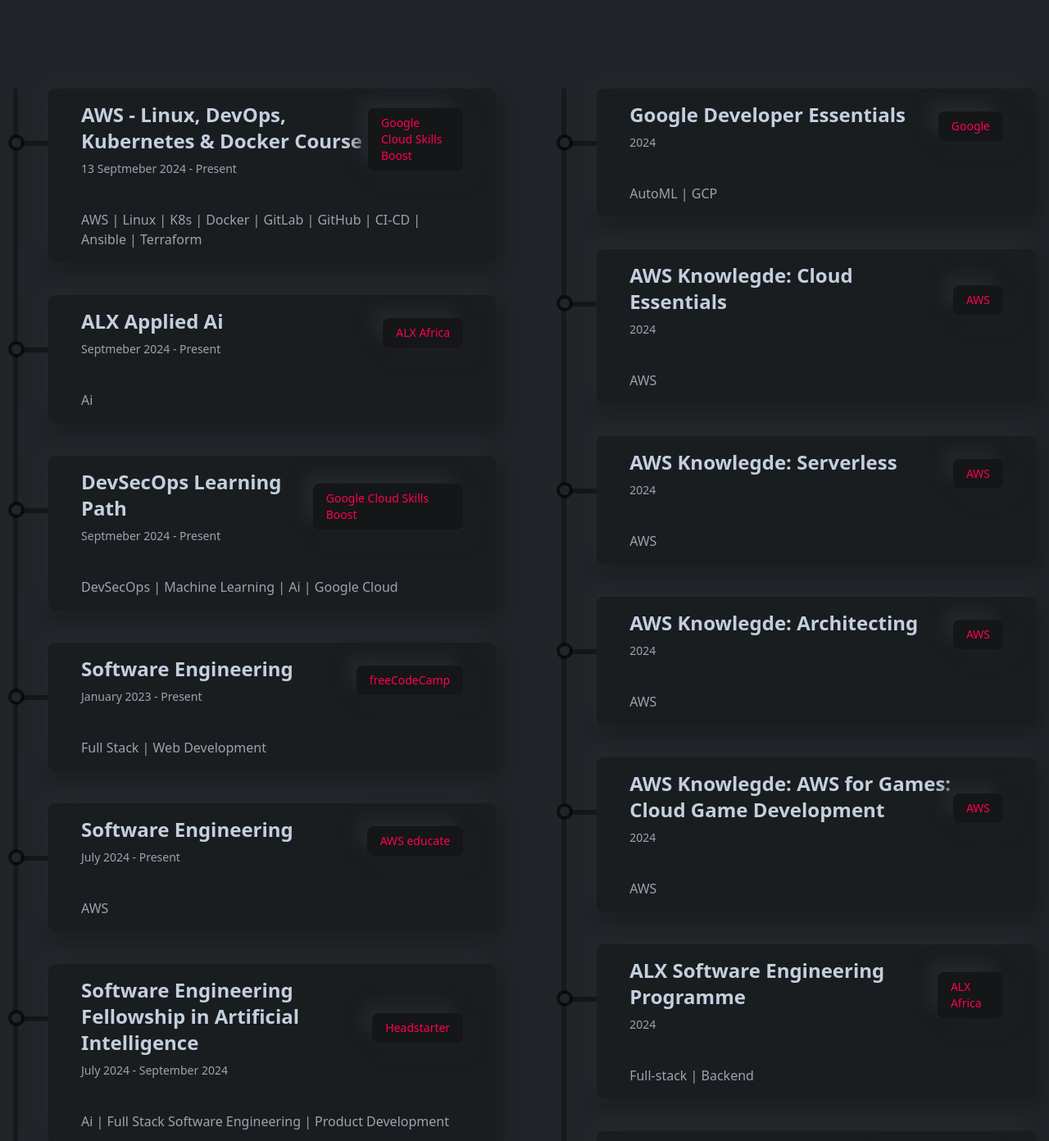
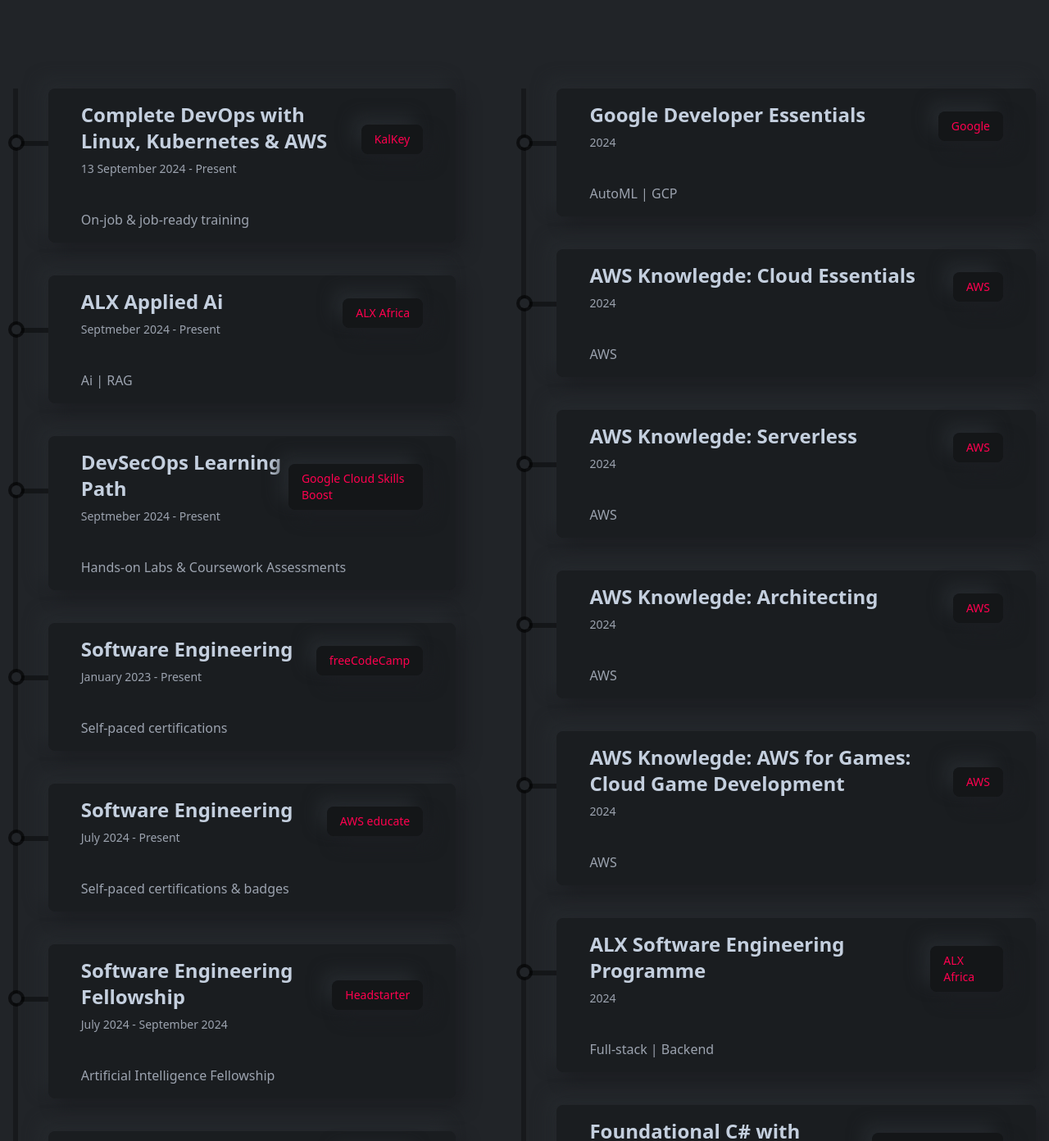
Before and after one commit to bshongwe/personal-portfolio-2024, a React (Create React App) app: page / in a window 1280 px wide. Shown: the part 4375-5767 px from the top of the page at 82% size. Built offline with nearby package versions, Linux system fonts and the light colour scheme.

Commit message:
Update: corrected errors and  typos

```diff
--- a/src/components/resume/Education.js
+++ b/src/components/resume/Education.js
@@ -17,40 +17,40 @@
         </div>
         <div className="mt-6 lgl:mt-14 w-full h-[Auto] border-l-[6px] border-l-black border-opacity-30 flex flex-col gap-10">
           <ResumeCard
-            title="AWS - Linux, DevOps, Kubernetes & Docker Course"
-            subTitle="13 Septmeber 2024 - Present"
-            result="Google Cloud Skills Boost"
-            des="AWS | Linux | K8s | Docker | GitLab | GitHub | CI-CD | Ansible | Terraform"
+            title="Complete DevOps with Linux, Kubernetes & AWS"
+            subTitle="13 September 2024 - Present"
+            result="KalKey"
+            des="On-job & job-ready training"
           />
           <ResumeCard
             title="ALX Applied Ai"
             subTitle="Septmeber 2024 - Present"
             result="ALX Africa"
-            des="Ai"
+            des="Ai | RAG"
           />
           <ResumeCard
             title="DevSecOps Learning Path"
             subTitle="Septmeber 2024 - Present"
             result="Google Cloud Skills Boost"
-            des="DevSecOps | Machine Learning | Ai | Google Cloud"
+            des="Hands-on Labs & Coursework Assessments"
           />
           <ResumeCard
             title="Software Engineering"
             subTitle="January 2023 - Present"
             result="freeCodeCamp"
-            des="Full Stack | Web Development"
+            des="Self-paced certifications"
           />
           <ResumeCard
             title="Software Engineering"
             subTitle="July 2024 - Present"
             result="AWS educate"
-            des="AWS"
+            des="Self-paced certifications & badges"
           />
           <ResumeCard
-            title="Software Engineering Fellowship in Artificial Intelligence"
+            title="Software Engineering Fellowship"
             subTitle="July 2024 - September 2024"
             result="Headstarter"
-            des="Ai | Full Stack Software Engineering | Product Development"
+            des="Artificial Intelligence Fellowship"
           />
           <ResumeCard
             title="Software Engineering"
```
